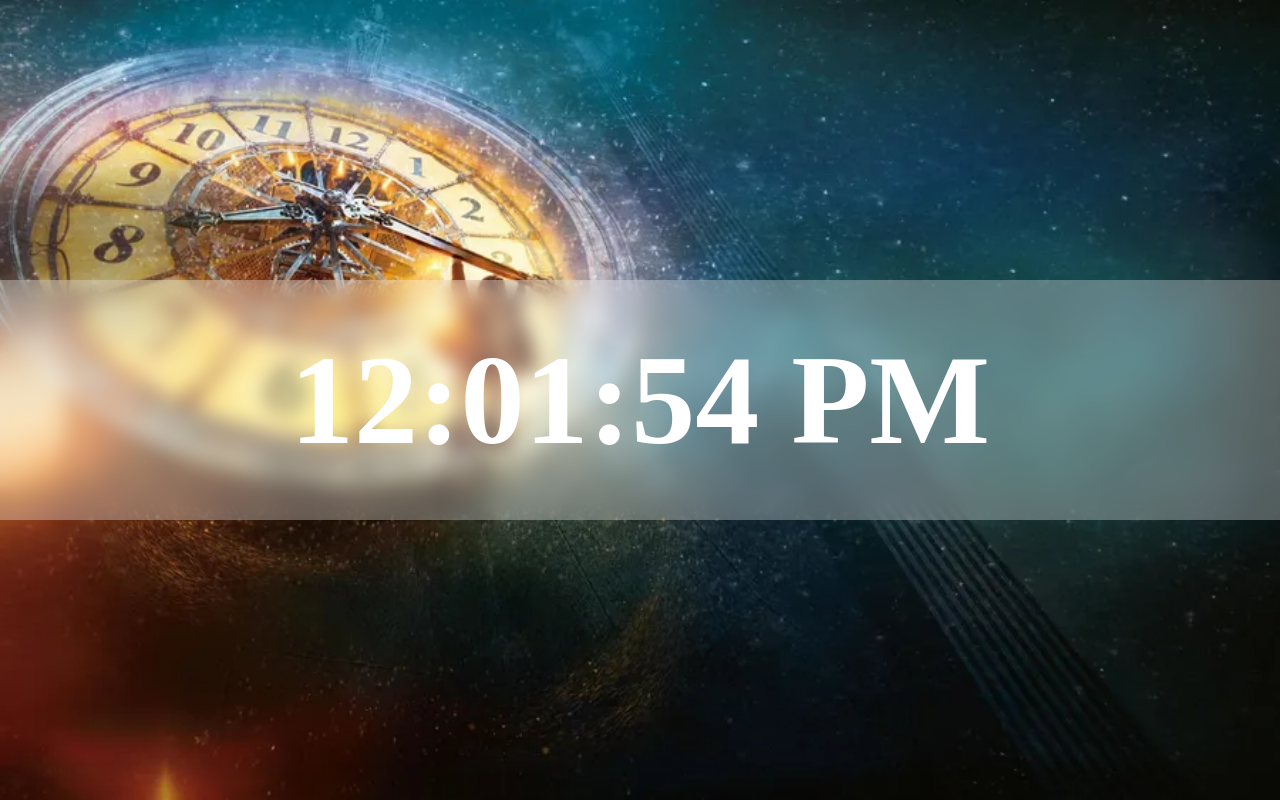
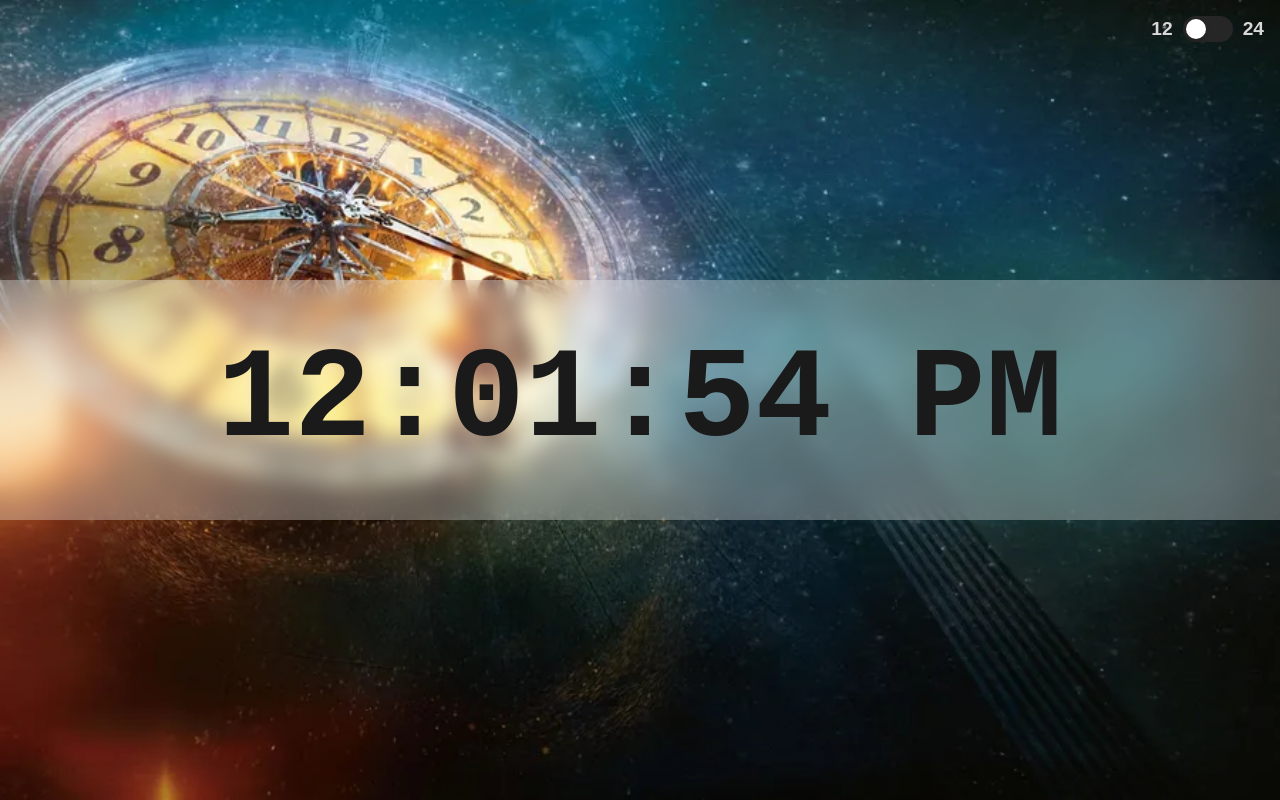
Before and after one commit to Amnoor/Digital-Clock-Program, a plain HTML site: page index.html in a window 1280 px wide. Drawn offline with Linux system fonts and the light colour scheme.

Commit message:
feat: implement format toggle for digital clock with 12/24 hour options

```diff
--- a/index.html
+++ b/index.html
@@ -20,11 +20,25 @@
     </head>
     <!-- Starting the <body> element -->
     <body>
+        <!-- Creating a container for the toggle -->
+        <div id="toggle-container">
+            <!-- Adding the toggle labels -->
+            <label for="format-toggle" class="toggle-label">12</label>
+            <!-- Adding the toggle switch -->
+            <label class="switch">
+                <!-- Adding the toggle input -->
+                <input type="checkbox" id="format-toggle" aria-label="Toggle between 12 and 24 hour format">
+                <!-- Adding the toggle slider -->
+                <span class="slider"></span>
+            </label>
+            <!-- Adding the toggle labels -->
+            <label for="format-toggle" class="toggle-label">24</label>
+        </div>
         <!-- Creating a container for the clock -->
-        <div id="clock-box">
+        <main id="clock-box">
             <!-- Adding the clock element -->
             <h1 id="clock" aria-live="polite"></h1>
-        </div>
+        </main>
         <!-- Linking the JavaScript file -->
         <script type="module" src="index.js" defer></script>
     </body>
--- a/index.js
+++ b/index.js
@@ -4,77 +4,18 @@
 
 // Import the log function from the logs module
 import { log } from "./modules/logs/index.js";
+// Import the loadSavedMode and listenForModeChanges functions from the preferences module
+import { loadSavedMode, listenForModeChanges } from "./modules/preferences/index.js";
 
-/**
- * Starts the digital clock with the specified interval.
- * If no interval is specified, it defaults to 1000 milliseconds (1 second).
- * @param {number} [interval=1000] - The interval in milliseconds to update the clock.
- * @returns {number} - The interval ID returned by setInterval.
- */
-function startClock(interval = 1000) {
-    // Get the clock element from the DOM
-    const clock = document.getElementById("clock");
+// Log initialization message
+log("info", "Initializing Digital Clock Program...");
 
-    /**
-     * Updates the clock element with the current time.
-     * @returns {void}
-     */
-    function update() {
-        // Get the current date and time
-        const now = new Date();
+// logging debug message about checking for saved clock mode
+log("debug", "Checking for saved clock mode in client-side storage...");
+// Load the saved clock mode from client-side storage
+loadSavedMode();
 
-        // Get the 24 hour format
-        const hours24 = now.getHours();
-        // Convert to 12 hour format and pad with leading zeros
-        const hours12 = String(hours24 % 12 || 12).padStart(2, "0");
-        // Get minutes, padded with leading zeros
-        const minutes = String(now.getMinutes()).padStart(2, "0");
-        // Get seconds, padded with leading zeros
-        const seconds = String(now.getSeconds()).padStart(2, "0");
-        // Determine AM or PM
-        const ampm = hours24 >= 12 ? "PM" : "AM";
-
-        // Log the updated time
-        log("debug", `Updating clock: ${hours12}:${minutes}:${seconds} ${ampm}`);
-
-        // Update the clock element's text content
-        clock.textContent = `${hours12}:${minutes}:${seconds} ${ampm}`;
-
-        // Log success message
-        log("debug", "Clock updated successfully.");
-
-        // Log trace message with current time details
-        log("trace", `Current Time - Hours: ${hours12}, Minutes: ${minutes}, Seconds: ${seconds}, AM/PM: ${ampm}`);
-    }
-
-    // If the clock element is not found, log an error
-    if(!clock){
-        log("error", "Clock element not found in the DOM.");
-        return;
-    }
-    // else if the interval is less than or equal to 0, log an error
-    else if(interval <= 0){
-        log("error", "Interval must be greater than 0.");
-        return;
-    }
-    // else start the clock and update it at the specified interval
-    else{
-        // Log info message
-        log("info", "Clock element found.");
-        // Log starting message
-        log("info", `Starting clock.`);
-        // Initial
-        update();
-        // Log success message
-        log("info", "Clock started successfully.");
-        // Log trace message
-        log("trace", `Clock will update every ${interval} milliseconds.`);
-        // Set interval to update the clock every specified milliseconds
-        return setInterval(update, interval);
-    };
-}
-
-// Log info initialization message
-log("info", "Initializing Digital Clock Program...");
-// Start the clock with default interval
-const intervalId = startClock();
+// logging debug message about setting up event listener for format toggle input
+log("debug", "Setting up event listener for format toggle input...");
+// Listen for changes to the format toggle input
+listenForModeChanges();
--- /dev/null
+++ b/modules/clock/index.js
@@ -0,0 +1,118 @@
+// Digital Clock Program
+
+// modules/clock/index.js
+
+// Import the log function from the logs module
+import { log } from "../logs/index.js";
+
+// Variable to store the current clock interval ID
+let currentClockID = null;
+
+/**
+ * Starts the clock with the specified interval.
+ * @param {number} toggle_mode - The clock format to use, either 24 or 12.
+ * @param {number} [interval=1000] - The interval at which to update the clock.
+ * @returns {void}
+ */
+function startClock(toggle_mode, interval = 1000) {
+    // Get the clock element from the DOM
+    const clock = document.getElementById("clock");
+
+    /**
+     * Updates the clock element with the current time based on the given time format.
+     * If time_format is 24, the clock element's text content is updated with the 24 hour format.
+     * If time_format is 12, the clock element's text content is updated with the 12 hour format.
+     * @param {number} time_format - The clock format to use, either 24 or 12.
+     * @returns {void}
+     */
+    function update(time_format){
+        // Get the current date and time
+        const now = new Date();
+
+        // Extract hours
+        const hours = now.getHours();
+        // Extract minutes with leading zero
+        const minutes = String(now.getMinutes()).padStart(2, "0");
+        // Extract seconds with leading zero
+        const seconds = String(now.getSeconds()).padStart(2, "0");
+        // Initialize timeString variable to store formatted time
+        let timeString = "";
+
+        // If time_format is 12, format time in 12 hour format
+        if(time_format === 12){
+            log("debug", "Formatting time in 12 hour format.");
+            const hours12 = String(hours % 12 || 12).padStart(2, "0");
+            const ampm = hours >= 12 ? "PM" : "AM";
+            timeString = `${hours12}:${minutes}:${seconds} ${ampm}`;
+        }
+        // Else if time_format is 24, format time in 24 hour format
+        else if(time_format === 24){
+            log("debug", "Formatting time in 24 hour format.");
+            const hours24 = String(hours).padStart(2, "0");
+            timeString = `${hours24}:${minutes}:${seconds}`;
+        }
+
+        log("debug", `Current time: ${timeString}`);
+        // Update the clock element's text content with the formatted time
+        clock.textContent = timeString;
+        log("debug", "Time formatted and displayed on clock element.");
+        log("trace", `Current time string: ${timeString}`);
+    }
+
+    // If there is an existing clock interval, clear it
+    if(currentClockID){
+        clearInterval(currentClockID);
+        log("info", "Cleared existing clock interval.");
+    }
+    // Else if there is no existing clock interval, log a debug message
+    else if(!currentClockID){
+        log("debug", "No existing clock interval found.");
+    }
+    // Else, log an error
+    else{
+        log("error", "Unexpected error checking existing clock interval.");
+    }
+
+    // If the clock element is not found, log an error
+    if(!clock){
+        log("error", "Clock element not found in the DOM.");
+        return;
+    }
+    // else if the interval is less than or equal to 0, log an error
+    else if(interval <= 0){
+        log("error", "Interval must be greater than 0.");
+        return;
+    }
+    // else start the clock and update it at the specified interval
+    else if(toggle_mode === 24){
+        // Log success message
+        log("info", "Clock element found.");
+        // Log starting message
+        log("info", `Starting clock with an interval of ${interval} milliseconds.`);
+        // Log 24 hour format message
+        log("info", "Using 24 hour format.");
+        // Initial
+        update(toggle_mode);
+        // Set interval to update the clock every specified milliseconds
+        currentClockID = setInterval(() => update(toggle_mode), interval);
+        return;
+    }
+    else if(toggle_mode === 12){
+        // Log success message
+        log("info", "Clock element found.");
+        // Log starting message
+        log("info", `Starting clock with an interval of ${interval} milliseconds.`);
+        // Log 12 hour format message
+        log("info", "Using 12 hour format.");
+        // Initial
+        update(toggle_mode);
+        // Set interval to update the clock every specified milliseconds
+        currentClockID = setInterval(() => update(toggle_mode), interval);
+        return;
+    };
+};
+
+// Export the startClock function
+export{
+    startClock
+};
--- a/modules/logs/index.js
+++ b/modules/logs/index.js
@@ -13,7 +13,7 @@ const DEBUG = true;
  * @param {string} type - The type of the log message.
  * @param {string} message - The message to be logged.
  */
-export function log(type, message){
+function log(type, message){
     // Get the current timestamp in ISO format
     const timestamp = new Date().toISOString();
 
@@ -44,3 +44,8 @@ export function log(type, message){
         loglevel.console(`[${timestamp}] [${loglevel.label}]: ${message}`);
     }
 }
+
+// Export the log function
+export{
+    log
+};
--- /dev/null
+++ b/modules/preferences/index.js
@@ -0,0 +1,78 @@
+// Digital Clock Program
+
+// modules/preferences/index.js
+
+// Import the log function from the logs module
+import { log } from "../logs/index.js";
+// Import the startClock function from the clock module
+import { startClock } from "../clock/index.js";
+
+// Get the format toggle input element from the DOM
+const toggleInput = document.getElementById("format-toggle");
+// Store the clock mode in localStorage
+const savedMode = localStorage.getItem("clockMode");
+
+/**
+ * Loads the saved clock mode from client-side storage and starts the clock accordingly.
+ * If savedMode is "24", sets the toggle input to checked and starts the clock in 24 hour mode.
+ * If savedMode is "12", sets the toggle input to unchecked and starts the clock in 12 hour mode.
+ * If savedMode is null or undefined, defaults to starting the clock in 12 hour mode.
+ * Logs debug messages when loading the saved mode from client-side storage and when starting the clock in the corresponding mode.
+ * Logs a trace message with the saved mode retrieved from client-side storage.
+ */
+function loadSavedMode(){
+    log("debug", "Loading saved clock mode from client-side storage...");
+    // if savedMode is "24", set the toggle input to checked and start the clock in 24 hour mode
+    if(savedMode === "24"){
+        log("debug", "Found client-side save: Loading 24h mode.");
+        toggleInput.checked = true;
+        startClock(24);
+        log("trace", `Saved mode retrieved: ${savedMode}`);
+        return;
+    }
+    // else if savedMode is "12", set the toggle input to unchecked and start the clock in 12 hour mode
+    else if(savedMode === "12" || !savedMode){
+        log("debug", "Found client-side save: Loading 12h mode.");
+        toggleInput.checked = false;
+        startClock(12);
+        log("trace", `Saved mode retrieved: ${savedMode}`);
+        return;
+    }
+}
+
+/**
+ * Adds an event listener to the toggle input for changes.
+ * If the toggle input is checked, starts the clock in 24 hour mode and saves the mode to client-side storage.
+ * If the toggle input is unchecked, starts the clock in 12 hour mode and saves the mode to client-side storage.
+ * If an unexpected toggle input state is encountered, logs an error.
+ */
+function listenForModeChanges(){
+    // Add event listener to the toggle input for changes
+    toggleInput.addEventListener("change", (info) => {
+        // If the toggle input is checked, start the clock in 24 hour mode
+        if(info.target.checked){
+            log("debug", "Switching to 24 hour format.");
+            localStorage.setItem("clockMode", "24");
+            startClock(24);
+            log("trace", `Toggled to ${info.target.checked}`);
+        }
+        // Else, start the clock in 12 hour mode
+        else if(!info.target.checked){
+            log("debug", "Switching to 12 hour format.");
+            localStorage.setItem("clockMode", "12");
+            startClock(12);
+            log("trace", `Toggled to ${info.target.checked}`);
+        }
+        // Else, log an error
+        else{
+            log("error", "Unexpected toggle input state.");
+            log("trace", `Toggled to ${info.target.checked}`);
+        }
+    });
+}
+
+// Export the functions to be used in other modules
+export{
+    loadSavedMode,
+    listenForModeChanges
+};
--- a/style/style.css
+++ b/style/style.css
@@ -28,8 +28,103 @@ body{
     justify-content: center;
     align-items: center;
     font-size: clamp(2rem, 5vw, 4rem);
-    color: #fff;
-    background-color: rgba(255, 255, 255, 0.3);
+    color: hsl(0, 0%, 90%);
+    background-color: hsla(0, 0%, 100%, 0.3);
     backdrop-filter: blur(10px);
     -webkit-backdrop-filter: blur(10px);
 }
+
+/* styling the clock text */
+#clock{
+    font-family: 'Courier New', Courier, monospace;
+    color: hsl(0, 0%, 10%);
+}
+
+/* Styling the format toggle switch */
+#toggle-container {
+    position: absolute;
+    top: 1rem;
+    right: 1rem;
+    display: flex;
+    align-items: center;
+    gap: 10px;
+    font-family: sans-serif;
+    color: hsl(0, 0%, 85%);
+    user-select: none;
+}
+
+/* styling the toggle switch */
+.switch {
+    position: relative;
+    display: inline-block;
+    width: 50px;
+    height: 26px;
+}
+
+/* hiding the default checkbox */
+.switch input {
+    opacity: 0;
+    width: 0;
+    height: 0;
+}
+
+/* styling the slider */
+.slider {
+    position: absolute;
+    cursor: pointer;
+    top: 0;
+    left: 0;
+    right: 0;
+    bottom: 0;
+    background-color: hsl(0, 0%, 15%);
+    transition: .4s;
+    border-radius: 34px;
+}
+
+/* styling the slider before element */
+.slider:before {
+    position: absolute;
+    content: "";
+    height: 20px;
+    width: 20px;
+    left: 3px;
+    bottom: 3px;
+    background-color: white;
+    transition: .4s;
+    border-radius: 50%;
+    box-shadow: 0 2px 4px hsla(0, 0%, 0%, 0.2);
+}
+
+/* hover effects */
+.slider:hover{
+    background-color: hsl(0, 0%, 30%);
+}
+
+/* styling the checked state */
+input:checked + .slider {
+    background-color: hsl(0, 0%, 15%);
+}
+
+/* hover effect for checked state */
+input:checked + .slider:hover {
+    background-color: hsl(0, 0%, 30%);
+}
+
+/* moving the slider when checked */
+input:checked + .slider:before {
+    transform: translateX(24px);
+}
+
+/* styling the toggle label */
+.toggle-label {
+    font-size: 1.2rem;
+    font-weight: bold;
+    color: hsl(0, 0%, 85%);
+    cursor: pointer;
+    transition: color 0.3s;
+}
+
+/* hover effect for toggle label */
+.toggle-label:hover {
+    color: hsl(0, 0%, 70%);
+}
```
